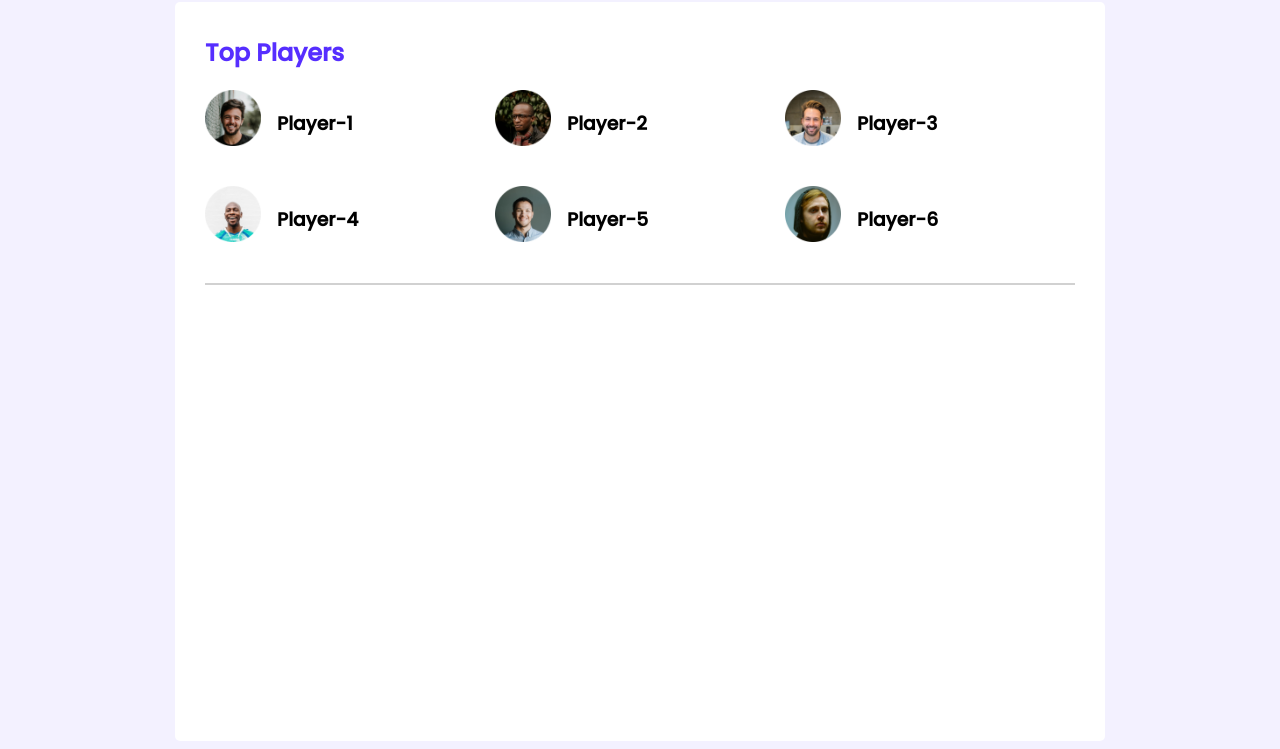
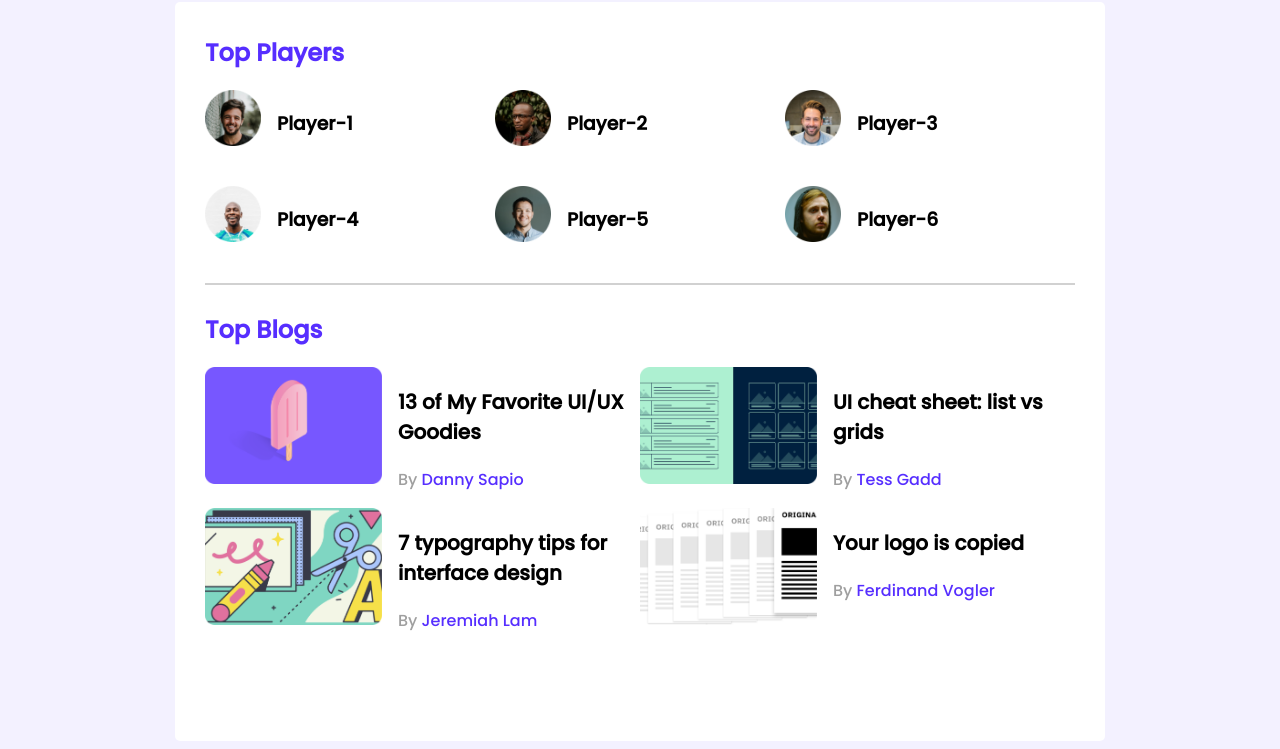
Before and after one commit to IamRidoyRoy/Leader-Board-Idea, a plain HTML site: page index.html in a window 1280 px wide. Shown: the part 89-838 px from the top of the page. Drawn offline with Linux system fonts and the light colour scheme.

Commit message:
Top blogs added

```diff
--- a/index.html
+++ b/index.html
@@ -49,6 +49,51 @@
                 </div>
             </div>
            <hr>
+           <div class="top-blogs">
+               <h2 class="section-title">Top Blogs</h2>
+               <div class="blogs">
+                   <article class="blog">
+                       <div class="thumbnail">
+                           <img src="images/blogs/blog-1.png" alt="">
+                       </div>
+                       <div class="blog-info">
+                           <h3 class="blog-title">13 of My Favorite
+                            UI/UX Goodies</h3>
+                            <p class="blog-author">By <a href="">Danny Sapio</a></p>
+                       </div>
+                   </article>
+                   <article class="blog">
+                       <div class="thumbnail">
+                           <img src="images/blogs/blog-2.png" alt="">
+                       </div>
+                       <div class="blog-info">
+                           <h3 class="blog-title">UI cheat sheet:
+                            list vs grids</h3>
+                            <p class="blog-author">By <a href="">Tess Gadd</a></p>
+                       </div>
+                   </article>
+                   <article class="blog">
+                       <div class="thumbnail">
+                           <img src="images/blogs/blog-3.png" alt="">
+                       </div>
+                       <div class="blog-info">
+                           <h3 class="blog-title">7 typography tips
+                            for interface design</h3>
+                            <p class="blog-author">By <a href="">Jeremiah Lam</a></p>
+                       </div>
+                   </article>
+                   <article class="blog">
+                       <div class="thumbnail">
+                           <img src="images/blogs/blog-4.png" alt="">
+                       </div>
+                       <div class="blog-info">
+                           <h3 class="blog-title">Your logo is
+                            copied</h3>
+                            <p class="blog-author">By <a href="">Ferdinand Vogler</a></p>
+                       </div>
+                   </article>
+               </div>
+           </div>
         </section>
     </main>
 
--- a/styles/style.css
+++ b/styles/style.css
@@ -51,5 +51,42 @@ main{
     margin-left: 16px;
 }
 hr{
-    border: 1px solid #D1D1D1
+    border: 1px solid #D1D1D1;
+    margin-bottom: 27px;
+
 }
+
+/* -------------Top Blogs Styles ------------- */
+.blogs{
+    display: grid;
+    grid-template-columns: repeat(2, 1fr);
+}
+
+.blog{
+    display: flex;
+}
+
+.blog .thumbnail img{
+    width: 177px;
+    height: 117px;
+}
+
+.blog-info{
+    margin-left: 16px;
+}
+
+.blog-title{
+    font-size: 20px;
+    color: #000000;
+
+}
+
+.blog-author{
+    font-size: 16px;
+    color: #9F9F9F;
+}
+
+.blog-author a{
+    color: #562EFF;
+    text-decoration: none;
+}
```
